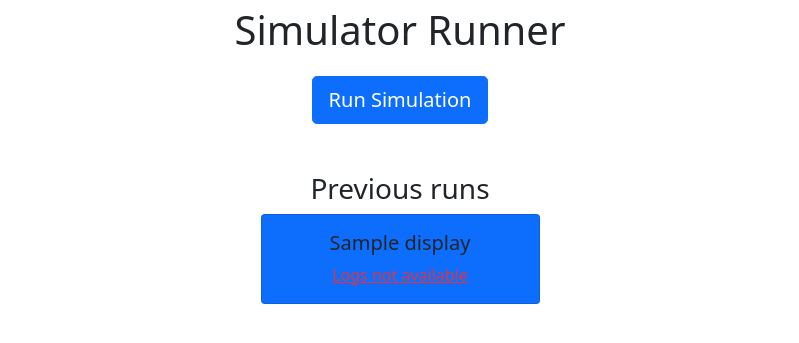
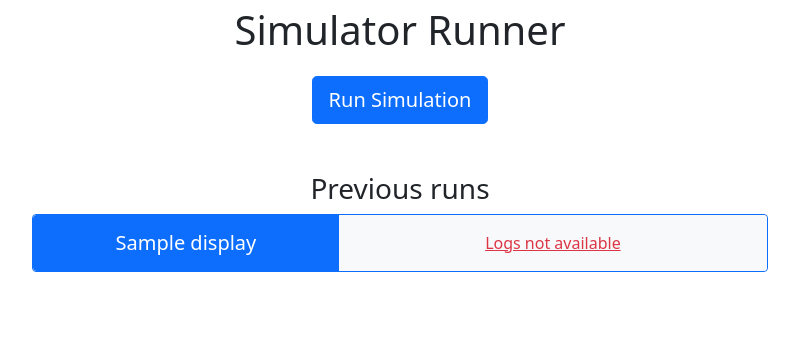
Before and after one commit to RealOrangeOne/simulator-runner, a Python web app: template templates/index.html in a window 1280 px wide. Shown: the top 343 px of the page, without its empty margins (240-1039 px from the left). Run offline with Jinja, Linux system fonts and the light colour scheme; the template is opened without the code that fills it: most values are stand-ins (such as "Sample title", 1, 10 or a date in 2020).

Commit message:
Make the cards pretty

```diff
--- a/templates/index.html
+++ b/templates/index.html
@@ -1,14 +1,11 @@
 <html>
-
     <head>
         <title>Simulator Runner</title>
-    <link href="https://cdn.jsdelivr.net/npm/bootstrap@5.0.2/dist/css/bootstrap.min.css" rel="stylesheet"
-        integrity="sha384-EVSTQN3/azprG1Anm3QDgpJLIm9Nao0Yz1ztcQTwFspd3yD65VohhpuuCOmLASjC" crossorigin="anonymous">
+        <link href="https://cdn.jsdelivr.net/npm/bootstrap@5.0.2/dist/css/bootstrap.min.css" rel="stylesheet" integrity="sha384-EVSTQN3/azprG1Anm3QDgpJLIm9Nao0Yz1ztcQTwFspd3yD65VohhpuuCOmLASjC" crossorigin="anonymous">
         {% if simulation_running %}
             <meta http-equiv="refresh" content="2">
         {% endif %}
     </head>
-
     <body>
         <div class="container text-center">
             <p class="fs-1">Simulator Runner</p>
@@ -22,11 +19,16 @@
 
             <h3 class="mt-5">Previous runs</h3>
 
-        <div style="display: flex; align-items: center; flex-direction: column;">
+            <div class="row justify-content-center">
+                <div class="col col-8">
                     {% for output in outputs %}
-                <div class="card mb-2 {% if loop.first %}bg-primary{% endif %}" style="width: 25%;">
+                        <div class="card mb-2 {% if loop.first %}border-primary{% endif %}">
+                            <div class="row g-0">
+                                <div class="d-flex col col-5 rounded-start align-items-center justify-content-center {% if loop.first %}bg-primary text-white{% endif %}">
+                                    <h5 class="card-title mb-0">{{ output.display }}</h5>
+                                </div>
+                                <div class="col col-7 rounded-end {% if loop.first %}bg-light{% endif %}">
                                     <div class="card-body">
-                        <h5 class="card-title">{{ output.display }}</h5>
                                         {% if output.html_path %}
                                             <a href="{{ url_for('output', path=output.html_path) }}" class="card-link text-dark">Animation</a>
                                         {% endif %}
@@ -38,12 +40,13 @@
                                         {% endif %}
                                     </div>
                                 </div>
+                            </div>
+
+                        </div>
                     {% endfor %}
                 </div>
             </div>
-    <script src="https://cdn.jsdelivr.net/npm/bootstrap@5.0.2/dist/js/bootstrap.bundle.min.js"
-        integrity="sha384-MrcW6ZMFYlzcLA8Nl+NtUVF0sA7MsXsP1UyJoMp4YLEuNSfAP+JcXn/tWtIaxVXM"
-        crossorigin="anonymous"></script>
+        </div>
+        <script src="https://cdn.jsdelivr.net/npm/bootstrap@5.0.2/dist/js/bootstrap.bundle.min.js" integrity="sha384-MrcW6ZMFYlzcLA8Nl+NtUVF0sA7MsXsP1UyJoMp4YLEuNSfAP+JcXn/tWtIaxVXM" crossorigin="anonymous"></script>
     </body>
-
 </html>
```
Lines whose indentation alone changed are shown as unchanged.
